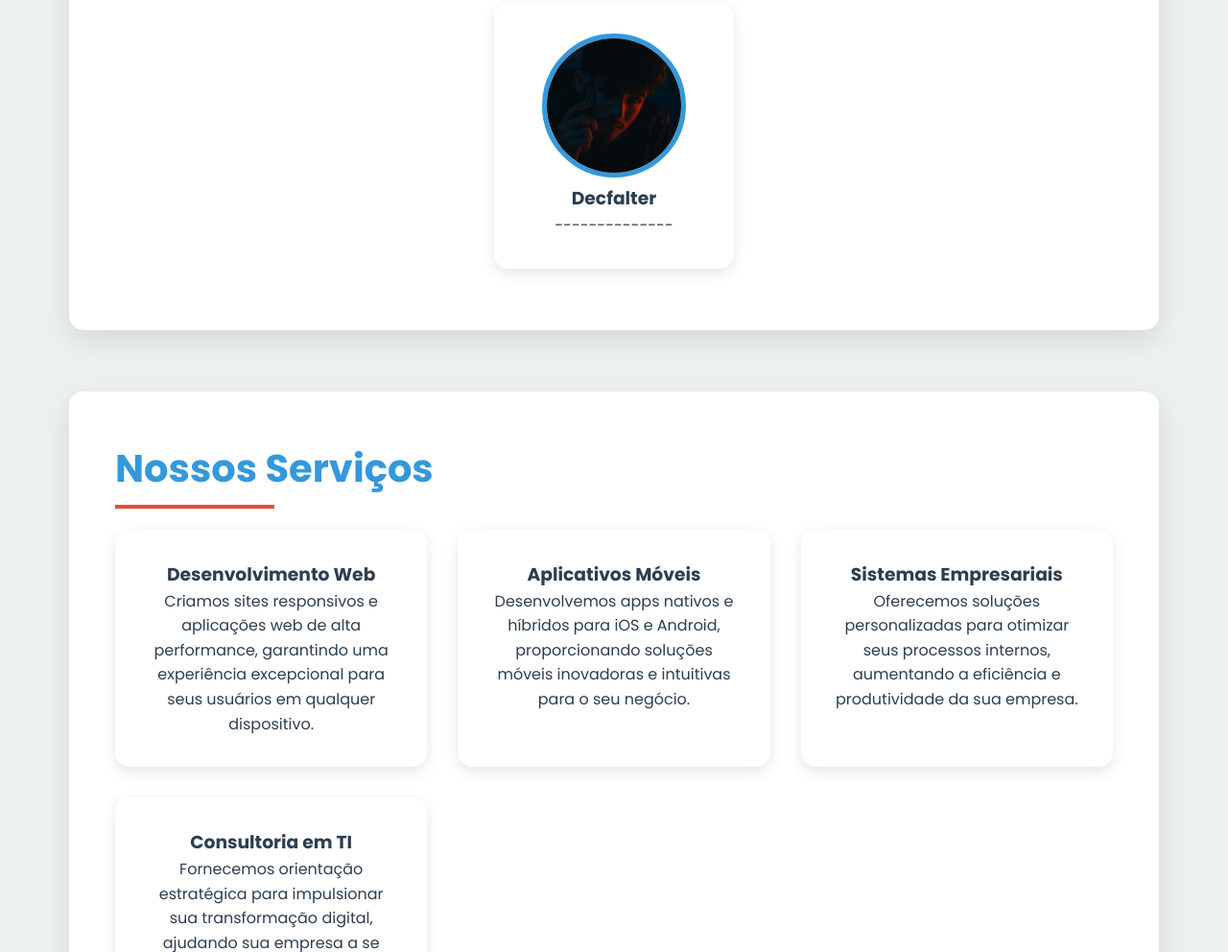
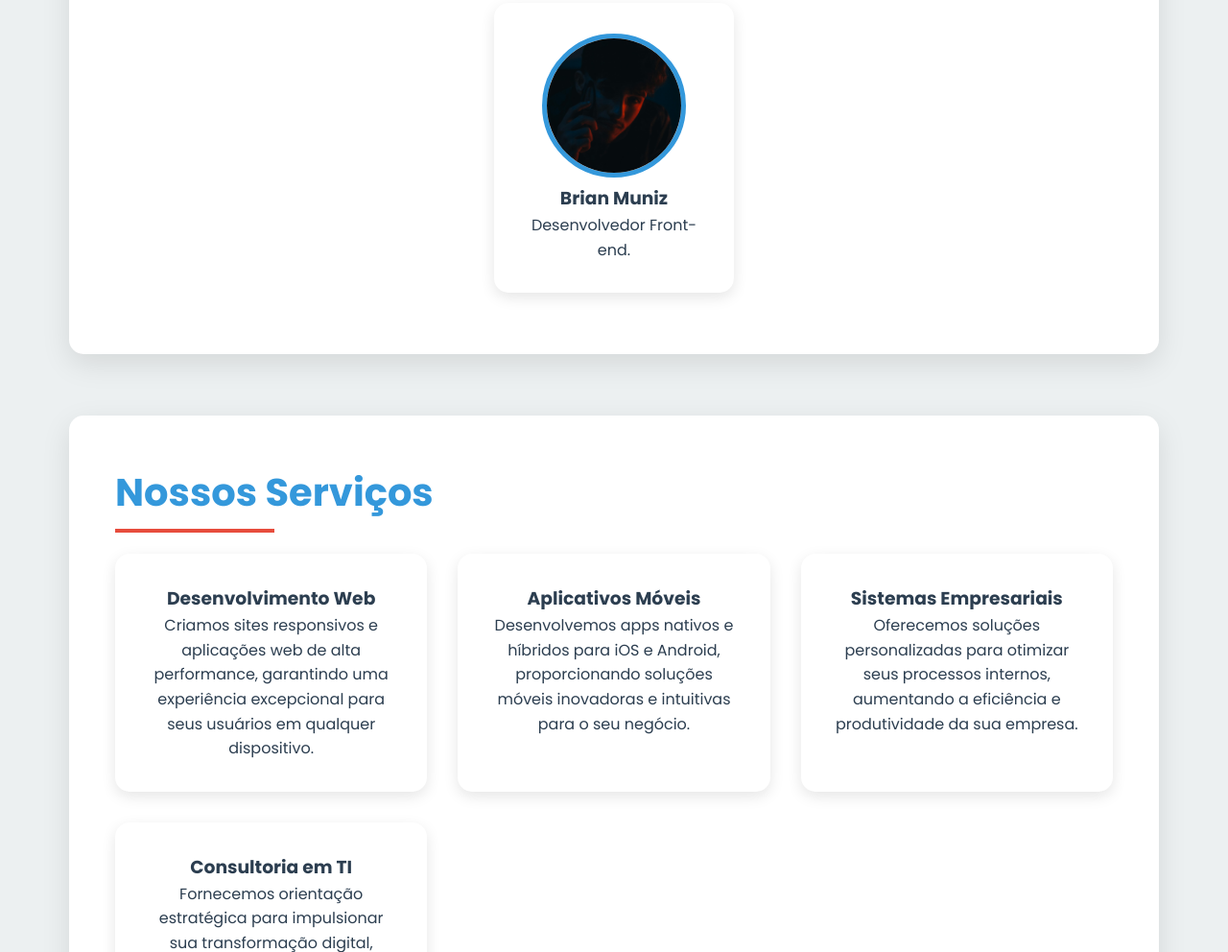
Before and after one commit to ferreraks/Code-Solutions, a plain HTML site: page index.html in a window 1280 px wide. Shown: the part 1689-2681 px from the top of the page at 96% size. Drawn offline with Linux system fonts and the light colour scheme.

Commit message:
Adicionando meu nome na index

```diff
--- a/index.html
+++ b/index.html
@@ -42,8 +42,8 @@
                 </div>
                 <div class="member">
                     <img src="./img/pexels-samuel-portillo-381016927-17221354.jpg" alt="Daniel Lima">
-                    <h3>Decfalter</h3>
-                    <p>--------------</p>
+                    <h3>Brian Muniz</h3>
+                    <p>Desenvolvedor Front-end.</p>
                 </div>
             </div>
         </section>
```
